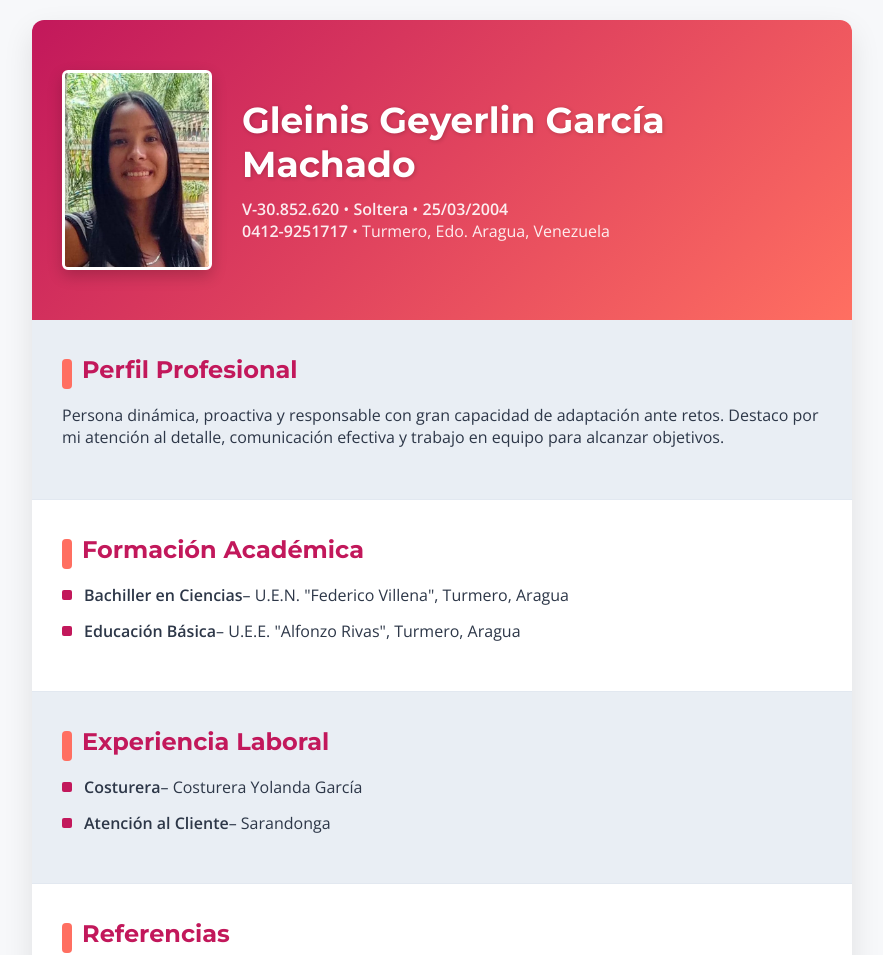
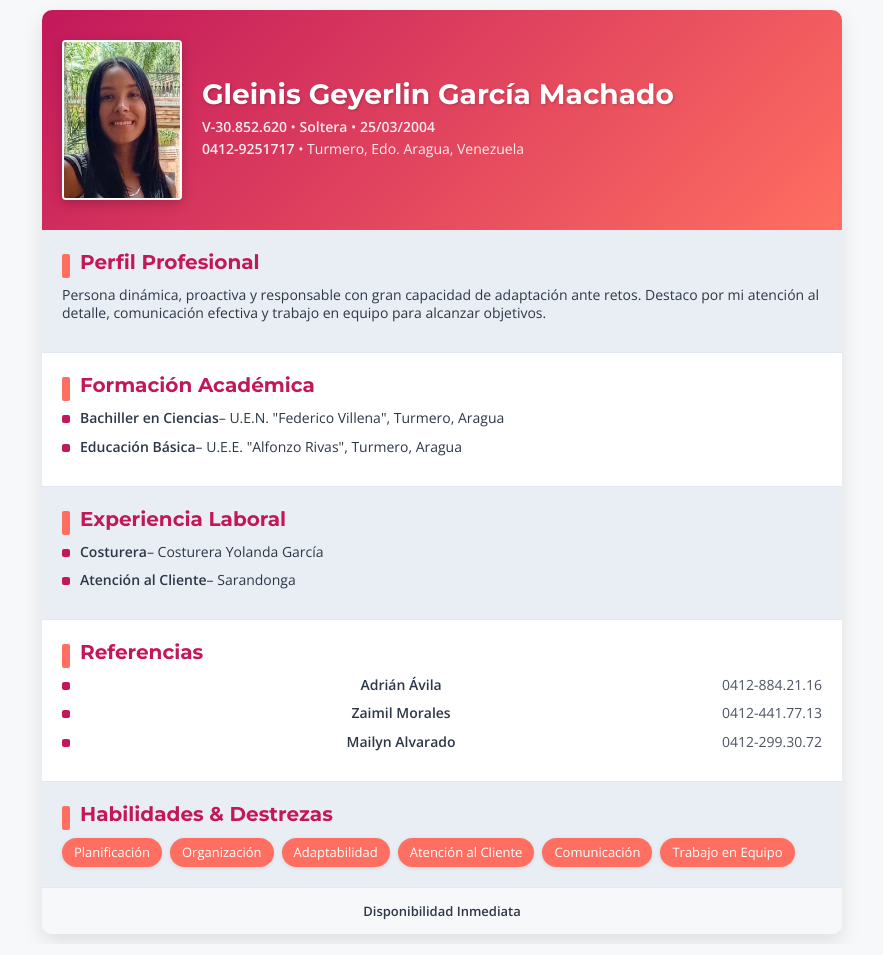
Before and after one commit to Hexaservice/curriculo-gleinis, a plain HTML site: page index.html in a window 1280 px wide. Shown: the top 955 px of the page, without its empty margins (198-1081 px from the left). Drawn offline with nearby package versions, Linux system fonts and the light colour scheme.

Commit message:
Update index.html

```diff
--- a/index.html
+++ b/index.html
@@ -6,6 +6,12 @@
     <title>Currículum Vitae - Gleinis Geyerlin García Machado</title>
     <link href="https://fonts.googleapis.com/css2?family=Montserrat:wght@600;700&family=Open+Sans:wght@300;400;600&display=swap" rel="stylesheet">
     <style>
+        /* Tamaño de página carta al imprimir */
+        @page { size: letter; margin: 1cm; }
+        @media print {
+            body { margin: 0; padding: 0; }
+            .container { box-shadow: none; border-radius: 0; }
+        }
         :root {
             --primary-color: #C2185B;
             --accent-color: #FF6F61;
@@ -14,137 +20,121 @@
             --bg-alt: #E9EEF4;
             --font-sans: 'Open Sans', sans-serif;
             --font-header: 'Montserrat', sans-serif;
+            --line-height: 1.3;
         }
         * { box-sizing: border-box; margin: 0; padding: 0; }
         body {
             font-family: var(--font-sans);
             background: var(--bg-light);
             color: var(--text-color);
-            padding: 20px;
+            padding: 10px;
+            line-height: var(--line-height);
         }
         .container {
-            max-width: 820px;
+            width: 100%;
+            max-width: 800px;
             margin: auto;
             background: #fff;
-            border-radius: 12px;
+            border-radius: 10px;
             overflow: hidden;
-            box-shadow: 0 12px 30px rgba(0,0,0,0.1);
+            box-shadow: 0 8px 20px rgba(0,0,0,0.1);
         }
         header {
             background: linear-gradient(135deg, var(--primary-color) 0%, var(--accent-color) 100%);
             color: #fff;
-            padding: 50px 30px;
+            padding: 30px 20px;
             display: flex;
             align-items: center;
-            gap: 30px;
+            gap: 20px;
         }
         header img {
-            width: 150px;
-            height: 200px;
+            width: 120px;
+            height: 160px;
             object-fit: cover;
-            border-radius: 6px;
-            box-shadow: 0 6px 15px rgba(0,0,0,0.2);
-            border: 3px solid #fff;
+            border-radius: 4px;
+            box-shadow: 0 4px 12px rgba(0,0,0,0.2);
+            border: 2px solid #fff;
         }
-        header .info {
-            flex: 1;
-        }
+        header .info { flex: 1; }
         header h1 {
             font-family: var(--font-header);
-            font-size: 36px;
+            font-size: 28px;
             font-weight: 700;
-            margin-bottom: 12px;
-            text-shadow: 1px 1px 4px rgba(0,0,0,0.2);
+            margin-bottom: 6px;
+            text-shadow: 1px 1px 3px rgba(0,0,0,0.2);
+            line-height: 1.2;
         }
         header p {
-            font-size: 16px;
+            font-size: 14px;
             opacity: 0.9;
+            margin-bottom: 4px;
         }
         .section {
-            padding: 35px 30px;
+            padding: 20px 20px;
             border-bottom: 1px solid #E2E8F0;
             background: #fff;
-            transition: background 0.3s;
         }
-        .section:nth-child(even) {
-            background: var(--bg-alt);
-        }
-        .section:hover {
-            background: #fff;
-        }
+        .section:nth-child(even) { background: var(--bg-alt); }
         .section h2 {
             font-family: var(--font-header);
-            font-size: 24px;
+            font-size: 20px;
             color: var(--primary-color);
-            margin-bottom: 20px;
+            margin-bottom: 12px;
             position: relative;
-            padding-left: 20px;
+            padding-left: 18px;
+            line-height: 1.2;
         }
         .section h2::before {
             content: '';
             position: absolute;
-            left: 0;
-            top: 4px;
-            width: 10px;
-            height: 30px;
+            left: 0; top: 4px;
+            width: 8px; height: 24px;
             background: var(--accent-color);
-            border-radius: 4px;
+            border-radius: 2px;
         }
-        .perfil p { margin-bottom: 16px; font-size: 16px; }
+        .perfil p { margin-bottom: 10px; font-size: 14px; }
         ul { list-style: none; }
         ul li {
-            margin-bottom: 14px;
+            margin-bottom: 10px;
             display: flex;
             align-items: flex-start;
+            font-size: 14px;
         }
         ul li::before {
             content: '';
             display: inline-block;
-            width: 10px;
-            height: 10px;
+            width: 8px; height: 8px;
             background: var(--primary-color);
             border-radius: 2px;
-            margin-right: 12px;
-            margin-top: 6px;
+            margin-right: 10px; margin-top: 6px;
         }
         .referencias ul li {
             justify-content: space-between;
             flex-wrap: wrap;
         }
-        .referencias ul li span:first-child {
-            font-weight: 600;
-        }
-        .referencias ul li span:last-child {
-            opacity: 0.85;
-        }
+        .referencias ul li span:first-child { font-weight: 600; }
+        .referencias ul li span:last-child { opacity: 0.85; }
         .habilidades p {
-            display: flex;
-            flex-wrap: wrap;
-            gap: 12px;
+            display: flex; flex-wrap: wrap; gap: 8px;
         }
         .habilidades p span {
             background: var(--accent-color);
             color: #fff;
-            padding: 8px 16px;
-            border-radius: 20px;
-            font-size: 14px;
-            box-shadow: 0 2px 6px rgba(0,0,0,0.1);
-            transition: transform 0.2s;
-        }
-        .habilidades p span:hover {
-            transform: translateY(-2px);
+            padding: 6px 12px;
+            border-radius: 16px;
+            font-size: 13px;
+            box-shadow: 0 1px 4px rgba(0,0,0,0.1);
         }
         footer {
             text-align: center;
-            padding: 25px;
-            font-size: 15px;
+            padding: 15px;
+            font-size: 13px;
             background: var(--bg-light);
-            color: var(--secondary-color);
             font-weight: 600;
         }
         @media (max-width: 600px) {
             header { flex-direction: column; text-align: center; }
-            header img { margin-bottom: 20px; }
+            header img { margin-bottom: 15px; }
         }
     </style>
 </head>
```
